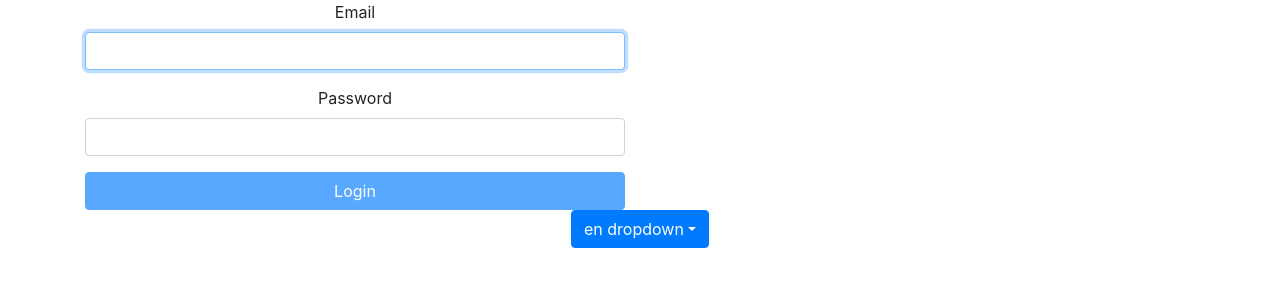
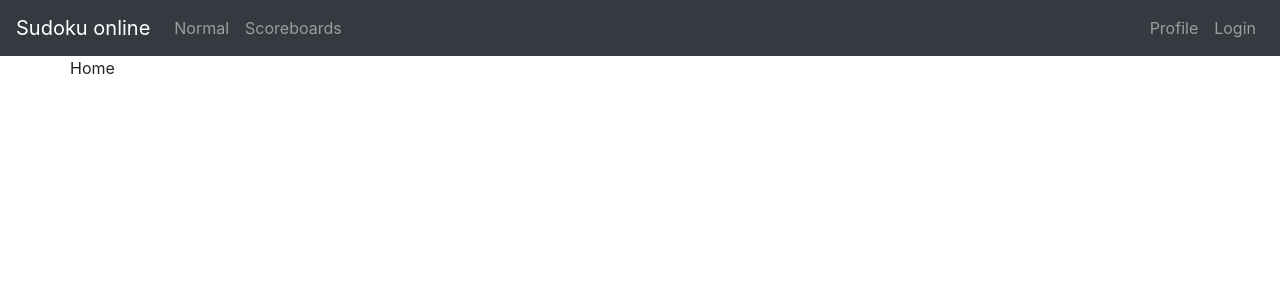
Before and after one commit to fiskmoz/best-online-sudoku, a React (Create React App) app in the folder frontend/: page / in a window 1280 px wide. Shown: the top 300 px of the page. Built offline with nearby package versions, Linux system fonts and the light colour scheme.

Commit message:
working login/logout views

```diff
--- a/frontend/src/App.tsx
+++ b/frontend/src/App.tsx
@@ -1,17 +1,24 @@
 import React, { useEffect, useState } from "react";
 import "./App.css";
 import "bootstrap/dist/css/bootstrap.min.css";
-import AppDropdown from "./components/inputs/dropdown";
 import Login from "./components/containers/Login";
-import { AppContext, DropdownOutput, LoginSuccess } from "./interfaces";
+import {
+  AppContext,
+  DropdownOutput,
+  LoginSuccess,
+  ViewType,
+} from "./interfaces";
 import { ValidateJwt, ValidateJwtResponse } from "./client";
+import Context from "./context/state";
+import AppHeader from "./components/containers/Header";
 
 function App() {
-  const [context, setContext] = useState<AppContext>({
+  const defaultContext: AppContext = {
     isAuthenticted: false,
-  });
-  const appContext = React.createContext(context);
-
+  };
+  const [context, setContext] = useState<AppContext>(defaultContext);
+  const defaultView: ViewType = "home";
+  const [view, setView] = useState<ViewType>(defaultView);
   useEffect(() => {
     let validatedJwt: string = getCookie("jwt");
     const validatedEmail: string = getCookie("email");
@@ -102,31 +109,50 @@ function App() {
   function handleDropdown(e: DropdownOutput): void {
     return;
   }
+  function changeView(newView: ViewType) {
+    if (newView === "logout") {
+      deleteCookie("jwt");
+      deleteCookie("email");
+      setContext(defaultContext);
+    }
+    setView(newView);
+  }
+
+  function determineView(): JSX.Element {
+    switch (view) {
+      case "home":
+        return <div>Home</div>;
+      case "logout":
+        return <div>Logout</div>;
+      case "error":
+        return <div>Error</div>;
+      case "normal":
+        return <div>Normal</div>;
+      case "ranked":
+        return <div>Ranked</div>;
+      case "scoreboard":
+        return <div>Scoreboard</div>;
+      case "login":
+        return <Login onLogin={(e: LoginSuccess) => handleLogin(e)}></Login>;
+      default:
+        return <div></div>;
+    }
+  }
 
   return (
-    <appContext.Provider value={context}>
+    <Context.Provider value={context}>
       <div className="App">
+        <div>
+          <AppHeader
+            onLoginClick={(v: ViewType) => changeView(v)}
+            onLogoutClick={(v: ViewType) => changeView(v)}
+          ></AppHeader>
+        </div>
         <div className="container">
-          <div className="row">
-            <div className="col-6">
-              {!context.isAuthenticted ? (
-                <Login onLogin={(e: LoginSuccess) => handleLogin(e)}></Login>
-              ) : (
-                <div></div>
-              )}
-            </div>
-          </div>
+          <div className="row">{determineView()}</div>
         </div>
-
-        <AppDropdown
-          id="0"
-          variant="primary"
-          title="en dropdown"
-          selectables={["hej", "san", "svej", "sansa"]}
-          onSelect={(e: DropdownOutput) => handleDropdown(e)}
-        ></AppDropdown>
       </div>
-    </appContext.Provider>
+    </Context.Provider>
   );
 }
 
--- /dev/null
+++ b/frontend/src/components/containers/Header.tsx
@@ -0,0 +1,46 @@
+import React, { FormEvent, useContext, useState } from "react";
+import { Nav, Navbar, NavDropdown } from "react-bootstrap";
+import Context from "../../context/state";
+import { HeaderProps } from "../../interfaces";
+
+export default function AppHeader(props: HeaderProps) {
+  const context = useContext(Context);
+
+  return (
+    <Navbar collapseOnSelect expand="lg" bg="dark" variant="dark">
+      <Navbar.Brand href="">Sudoku online</Navbar.Brand>
+      <Navbar.Toggle aria-controls="responsive-navbar-nav" />
+      <Navbar.Collapse id="responsive-navbar-nav">
+        <Nav className="mr-auto">
+          <Nav.Link href="#normal">Normal</Nav.Link>
+          {!!context.isAuthenticted ? (
+            <Nav.Link href="#ranked">Play ranked</Nav.Link>
+          ) : (
+            ""
+          )}
+          <Nav.Link href="#features">Scoreboards</Nav.Link>
+        </Nav>
+        <Nav>
+          <Nav.Link href="#profile">Profile</Nav.Link>
+          {!!context.isAuthenticted ? (
+            <Nav.Link
+              onClick={() => props.onLogoutClick("logout")}
+              eventKey={2}
+              href="#logout"
+            >
+              Logout
+            </Nav.Link>
+          ) : (
+            <Nav.Link
+              onClick={() => props.onLoginClick("login")}
+              eventKey={2}
+              href="#login"
+            >
+              Login
+            </Nav.Link>
+          )}
+        </Nav>
+      </Navbar.Collapse>
+    </Navbar>
+  );
+}
--- /dev/null
+++ b/frontend/src/context/state.ts
@@ -0,0 +1,12 @@
+import { AppContext } from "./../interfaces";
+import React from "react";
+const context: AppContext = {
+  isAuthenticted: false,
+};
+
+const Context = React.createContext(context);
+
+export const Provider = Context.Provider;
+export const Consumer = Context.Consumer;
+
+export default Context;
```
Also changed, not shown: frontend/src/index.tsx (+6 -6 lines), frontend/src/interfaces.ts (+17 -0 lines).
